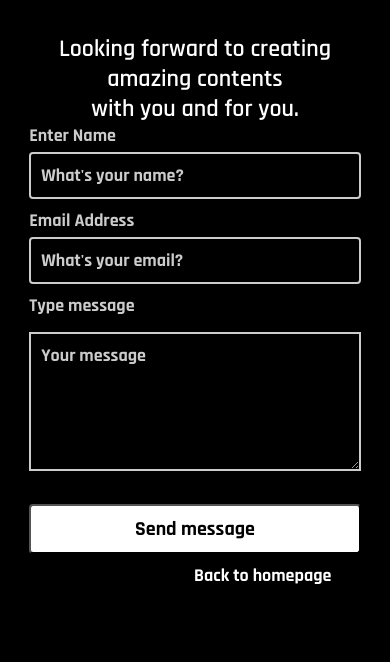
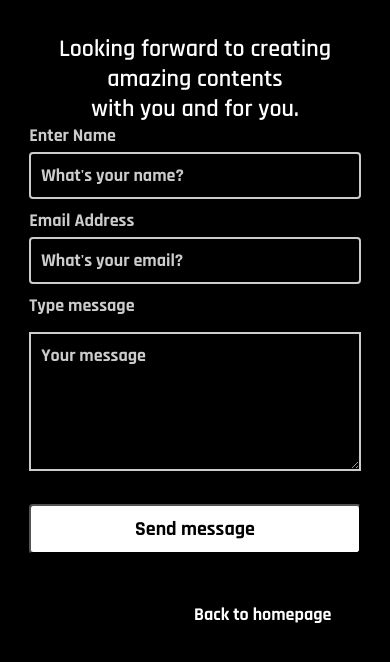
Before and after one commit to vibeauratech/ugo, a plain HTML site: page email.html in a window 390 px wide. Shown: the part 60-722 px from the top of the page. Drawn offline with nearby package versions, Linux system fonts and the light colour scheme.

Commit message:
Update style.css

```diff
--- a/style.css
+++ b/style.css
@@ -425,6 +425,8 @@ form button:hover{
     width: 85%;
     display: flex;
     justify-content: space-between;
+    margin-top: 5%;
+    margin-bottom: 5%;
 }
 
 .navigation p{
@@ -434,9 +436,15 @@ form button:hover{
     color: #fff;
     font-size: 18px;
     font-weight: 700;
-    margin-bottom: 5%;
 }
 
 .navigation a:hover{
     color: aqua;
 }
+
+@media screen and (max-width:768px){
+    .navigation{
+        margin-top: 10%;
+        margin-bottom: 5%;
+    }
+}
```
